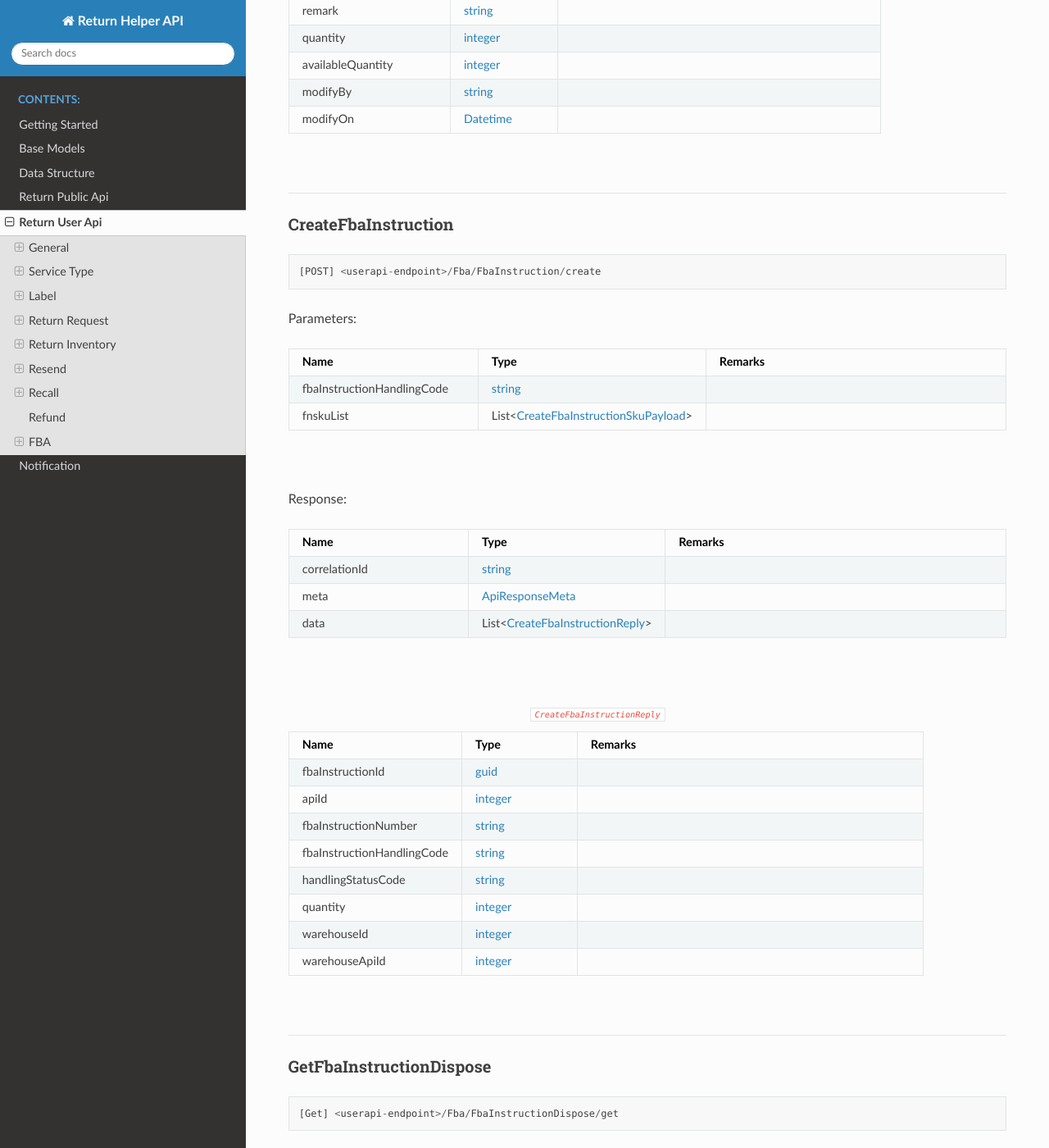
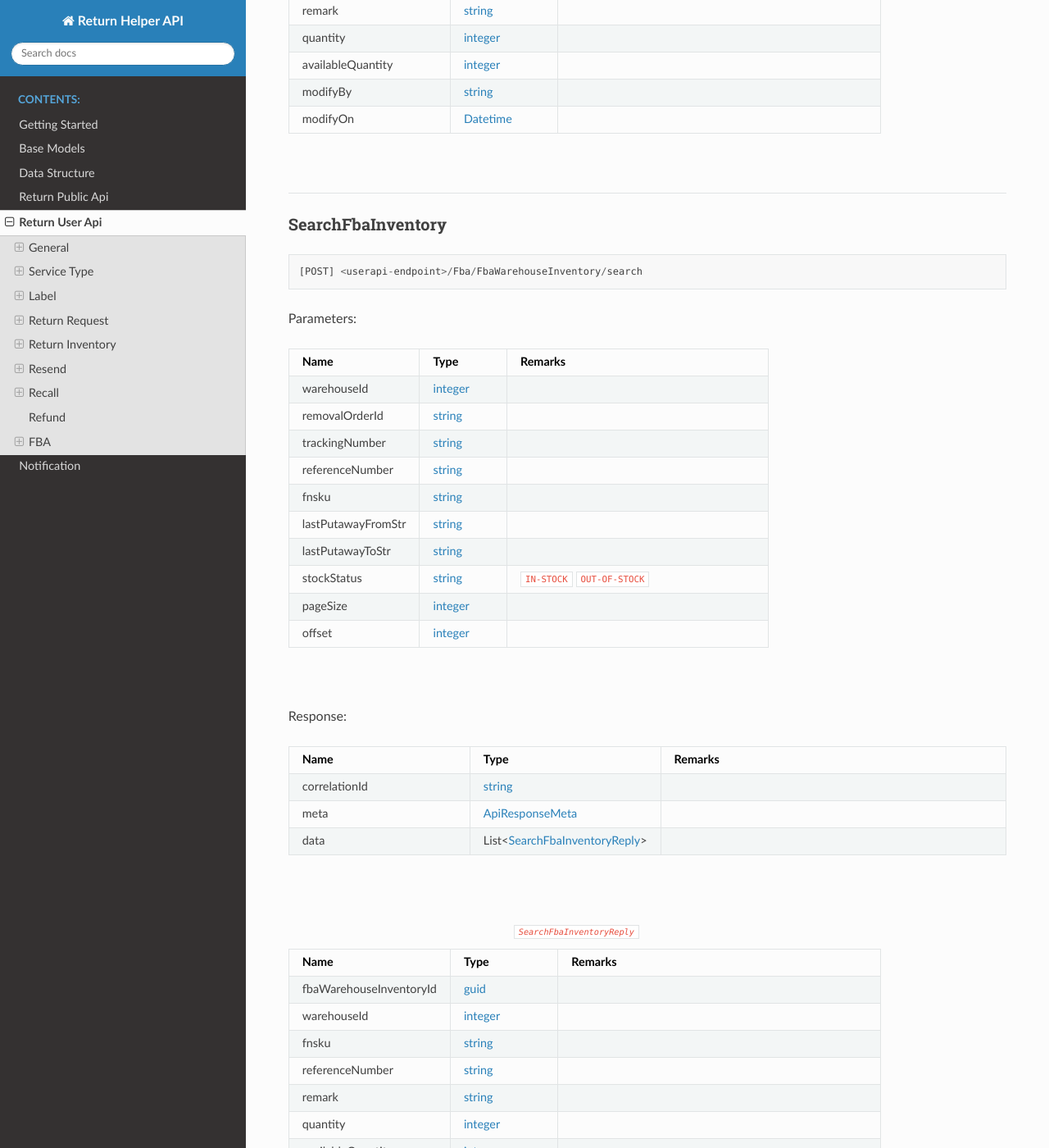
Before and after one commit to ReturnHelper/return-request-api-docs, a Sphinx documentation site: the page built from source/return_user_api.rst, in a window 1280 px wide and 1400 px high, scrolled down 38273 px. Shown: the whole window at 82% size. Built offline with Sphinx 7.4.7 and the Read the Docs theme 2.0.0, drawn with Linux system fonts in a browser that asks for light colours; some of the changed text lies outside the part shown.

Commit message:
update: add search FbaWarehouseInventory

```diff
--- /dev/null
+++ b/source/models/Fba/SearchFbaInventoryReply.csv
@@ -0,0 +1,10 @@
+fbaWarehouseInventoryId, guid_
+warehouseId, integer_
+fnsku, string_
+referenceNumber, string_
+remark, string_
+quantity, integer_
+availableQuantity, integer_
+modifyBy, string_
+modifyOn, Datetime_
+lastPutawayOn, Datetime_
--- /dev/null
+++ b/source/models/Fba/SearchFbaInventoryRequest.csv
@@ -0,0 +1,10 @@
+warehouseId, integer_
+removalOrderId, string_
+trackingNumber, string_
+referenceNumber, string_
+fnsku, string_
+lastPutawayFromStr, string_
+lastPutawayToStr, string_
+stockStatus, string_, ``IN-STOCK`` ``OUT-OF-STOCK``
+pageSize, integer_
+offset, integer_
--- /dev/null
+++ b/source/models/Fba/SearchFbaInventoryResponse.csv
@@ -0,0 +1,3 @@
+correlationId, string_
+meta, :ref:`structure-ApiResponseMeta`
+data, List<:ref:`structure-SearchFbaInventoryReply`>
--- a/source/return_user_api.rst
+++ b/source/return_user_api.rst
@@ -1770,6 +1770,46 @@ Response:
 
 ----
 
+.. _method-searchFbaInventory:
+
+SearchFbaInventory
+---------------------------
+
+::
+
+[POST] <userapi-endpoint>/Fba/FbaWarehouseInventory/search
+
+Parameters:
+
+.. _structure-SearchFbaInventoryRequest:
+
+.. csv-table::
+   :header: "Name", "Type", "Remarks"
+   :widths: 15, 10, 30
+   :file: models/Fba/SearchFbaInventoryRequest.csv
+
+|
+
+Response:
+
+.. _structure-SearchFbaInventoryResponse:
+
+.. csv-table::
+   :header: "Name", "Type", "Remarks"
+   :widths: 15, 10, 30
+   :file: models/Fba/SearchFbaInventoryResponse.csv
+
+|
+
+.. csv-table:: ``SearchFbaInventoryReply``
+   :header: "Name", "Type", "Remarks"
+   :widths: 15, 10, 30
+   :file: models/Fba/SearchFbaInventoryReply.csv
+
+|
+
+----
+
 .. _method-createFbaInstruction:
 
 CreateFbaInstruction
```
Also changed, not shown: source/data_structure.rst (+10 -0 lines).
